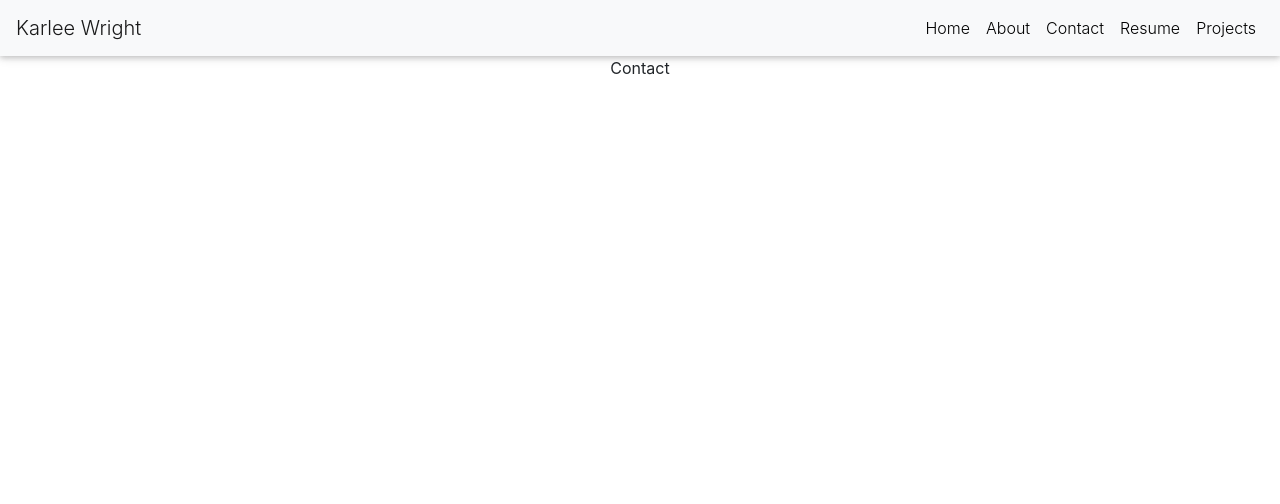
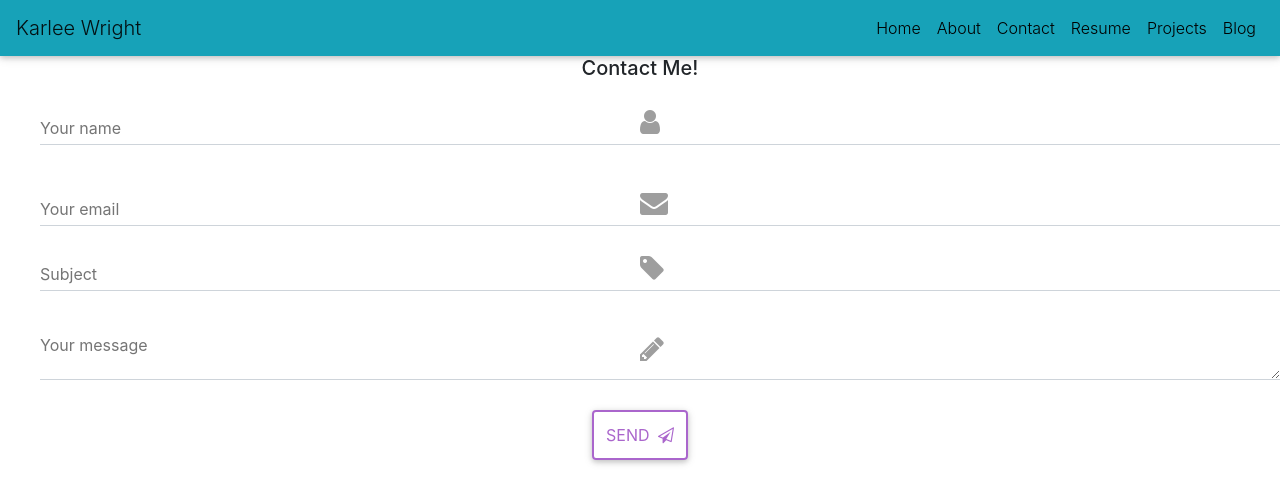
Before and after one commit to karleewright/mysite, a React (Create React App) app: page /contact in a window 1280 px wide. Shown: the top 504 px of the page. Built offline with nearby package versions, Linux system fonts and the light colour scheme.

Commit message:
working copy

```diff
--- a/public/index.html
+++ b/public/index.html
@@ -11,6 +11,7 @@
       homescreen on Android. See https://developers.google.com/web/fundamentals/web-app-manifest/
     -->
   <link rel="manifest" href="%PUBLIC_URL%/manifest.json">
+  <link className = "resume" href="./public/Resume_20181104_Rev0.pdf">
   <!--
       Notice the use of %PUBLIC_URL% in the tags above.
       It will be replaced with the URL of the `public` folder during the build.
--- a/src/App.css
+++ b/src/App.css
@@ -22,6 +22,10 @@
   color: #61dafb;
 }
 
+
+
+
+
 @keyframes App-logo-spin {
   from {
     transform: rotate(0deg);
@@ -29,4 +33,6 @@
   to {
     transform: rotate(360deg);
   }
+
+
 }
--- a/src/App.js
+++ b/src/App.js
@@ -9,6 +9,8 @@ import Resume from "./components/Resume";
 import Projects from "./components/Projects";
 import Footer from "./components/Footer";
 import Home from "./components/Home";
+import Blog from './components/Blog';
+
 class App extends Component {
   render() {
     return (
@@ -24,6 +26,7 @@ class App extends Component {
         <Route path="/about" component={About}/>
         <Route path="/contact" component={Contact}/>
         <Route path="/resume" component={Resume} />
+        <Route path="/blog" component={Blog} />
         <Route path="/projects" component={Projects} />
       </div>
     </Router>
--- /dev/null
+++ b/src/Contact.css
@@ -0,0 +1,3 @@
+ {
+
+}
--- a/src/components/About.js
+++ b/src/components/About.js
@@ -19,7 +19,7 @@ class About extends Component {
   <CardBody>
     <CardTitle tag="h5">Personal</CardTitle>
     <CardText>Some quick example text to build on the card title and make up the bulk of the card's content.</CardText>
-    <Button color="light-blue" size="md">read more</Button>
+    <Button color="light-blue" size="md" href="/blog">View Blog Page</Button>
   </CardBody>
 </Card>
 
--- /dev/null
+++ b/src/components/Blog.js
@@ -0,0 +1,14 @@
+import React, { Component } from 'react';
+
+class Blog extends Component {
+  render() {
+    return (
+      <div className="name-form">
+          <h1>My Blog Powered by Gatsby!</h1>
+
+      </div>
+    );
+  }
+}
+
+export default Blog;
--- a/src/components/Contact.js
+++ b/src/components/Contact.js
@@ -1,14 +1,54 @@
 import React, { Component } from 'react';
+import { Container, Row, Col, Input, Button, Fa } from 'mdbreact';
+
+
+
 
 class Contact extends Component {
   render() {
     return (
-      <div className="name-form">
-          <p>Contact</p>
+      <div>
+      <Container />
+        <Row/>
+          <Col md="6"/>
+            <form method="POST" action="https://formspree.io/karleewright87@gmail.com"/>
+              <p className="h5 text-center mb-4">Contact Me!</p>
 
+              <div className="grey-text text-center">
+                <Input label="Your name" icon="user"  input type="text" validate error="wrong" success="right"/>
+                <Input label="Your email" icon="envelope" input type="email" />
+                <Input label="Subject" icon="tag" input type="text" validate error="wrong" success="right"/>
+                <Input input type="textarea" rows="2" label="Your message" icon="pencil"/>
+              </div>
+
+              <div className="text-center">
+                <Button inputtype = 'Submit' value = 'send' outline color="secondary">Send <Fa icon="paper-plane-o" className="ml-1"/></Button>
+              </div>
+
+              {/* <form action="https://formspree.io/your@email.com" method="POST">
+                  <input type="text" name="name">
+                  <input type="email" name="_replyto">
+                  <input type="submit" value="Send">
+                  </form> */}
       </div>
+
     );
   }
 }
 
+
+
+
+
+      // <div className="name-form">
+      //     <h1>Contact Me!</h1>
+      //     <form method="POST" action="https://formspree.io/karleewright87@gmail.com"/>
+      //     <input type="email" name="email" placeholder="Your email"/><br/>
+      //     <textarea name="message" placeholder="Enter your Message"/><br/>
+      //     <button type="submit">Send Message</button>
+      // </div>
+
+
+
+
 export default Contact;
--- a/src/components/Home.js
+++ b/src/components/Home.js
@@ -11,7 +11,7 @@ class Home extends Component {
         <hr className="my-2" />
         <p>It uses utility classes for typography and spacing to space content out within the larger container.</p>
         <p className="lead">
-          <Button color="primary">Learn More</Button>
+          <Button color="primary" href = "/contact"> Let's Connect!</Button>
         </p>
       </Jumbotron>
       </div>
--- a/src/components/Navbarmenu.js
+++ b/src/components/Navbarmenu.js
@@ -26,7 +26,7 @@ export default class Navbarmenu extends React.Component {
   render() {
     return (
       <div>
-        <Navbar color="light" light expand="md">
+        <Navbar color="info" light expand="md">
           <NavbarBrand href="/">Karlee Wright</NavbarBrand>
           <NavbarToggler onClick={this.toggle} />
           <Collapse isOpen={this.state.isOpen} navbar>
@@ -41,10 +41,13 @@ export default class Navbarmenu extends React.Component {
                 <NavLink href="/contact">Contact</NavLink>
               </NavItem>
               <NavItem>
-                <NavLink href="/resume">Resume</NavLink>
+                <NavLink href="./public/Resume_20181104_Rev0.pdf">Resume</NavLink>
               </NavItem>
               <NavItem>
                 <NavLink href="/projects">Projects</NavLink>
+              </NavItem>
+              <NavItem>
+                <NavLink href="/blog">Blog</NavLink>
               </NavItem>
             </Nav>
           </Collapse>
--- a/src/components/Projects.js
+++ b/src/components/Projects.js
@@ -1,14 +1,39 @@
-import React, { Component } from 'react';
+import React from 'react';
+import { Card, Button, CardImg, CardTitle, CardText, CardDeck,
+ CardSubtitle, CardBody } from 'reactstrap';
 
-class Projects extends Component {
-  render() {
-    return (
-      <div className="name-form">
-          <p>Projects</p>
+const Example = (props) => {
+  return (
+    <CardDeck>
+      <Card>
+        <CardImg top width="100%" src="https://placeholdit.imgix.net/~text?txtsize=33&txt=256%C3%97180&w=256&h=180" alt="Card image cap" />
+        <CardBody>
+          <CardTitle>Card title</CardTitle>
+          <CardSubtitle>Card subtitle</CardSubtitle>
+          <CardText>This is a wider card with supporting text below as a natural lead-in to additional content. This content is a little bit longer.</CardText>
+          <Button>Button</Button>
+        </CardBody>
+      </Card>
+      <Card>
+        <CardImg top width="100%" src="https://placeholdit.imgix.net/~text?txtsize=33&txt=256%C3%97180&w=256&h=180" alt="Card image cap" />
+        <CardBody>
+          <CardTitle>Card title</CardTitle>
+          <CardSubtitle>Card subtitle</CardSubtitle>
+          <CardText>This card has supporting text below as a natural lead-in to additional content.</CardText>
+          <Button>Button</Button>
+        </CardBody>
+      </Card>
+      <Card>
+        <CardImg top width="100%" src="https://placeholdit.imgix.net/~text?txtsize=33&txt=256%C3%97180&w=256&h=180" alt="Card image cap" />
+        <CardBody>
+          <CardTitle>Card title</CardTitle>
+          <CardSubtitle>Card subtitle</CardSubtitle>
+          <CardText>This is a wider card with supporting text below as a natural lead-in to additional content. This card has even longer content than the first to show that equal height action.</CardText>
+          <Button>Button</Button>
+        </CardBody>
+      </Card>
+    </CardDeck>
+  );
+};
 
-      </div>
-    );
-  }
-}
-
-export default Projects;
+export default Example;
--- a/src/components/Resume.js
+++ b/src/components/Resume.js
@@ -3,7 +3,7 @@ import React, { Component } from 'react';
 class Resume extends Component {
   render() {
     return (
-      <div className="name-form">
+      <div className="resume">
           <p>Resume</p>
 
       </div>
```
Also changed, not shown: 1 other file (tests, documents, lock files or other folders).
